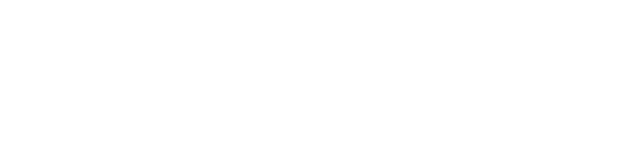
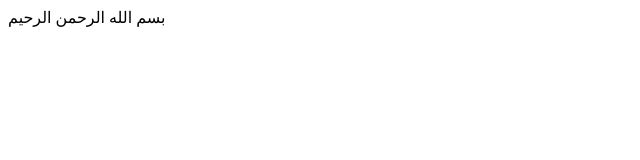
Before and after one commit to EGYabdullah/EGYabdullah.github.io, a plain HTML site: page index.html in a window 1280 px wide. Shown: the whole page, without its empty margins (0-640 px from the left). Drawn offline with Linux system fonts and the light colour scheme.

Commit message:
Update index.html

```diff
--- a/index.html
+++ b/index.html
@@ -1,10 +1,11 @@
 <html>
 <head>
   <title>my site</title>
+
 </head>
 <body>
 
-
+<p>بسم الله الرحمن الرحيم</p>
 
 
 
```
